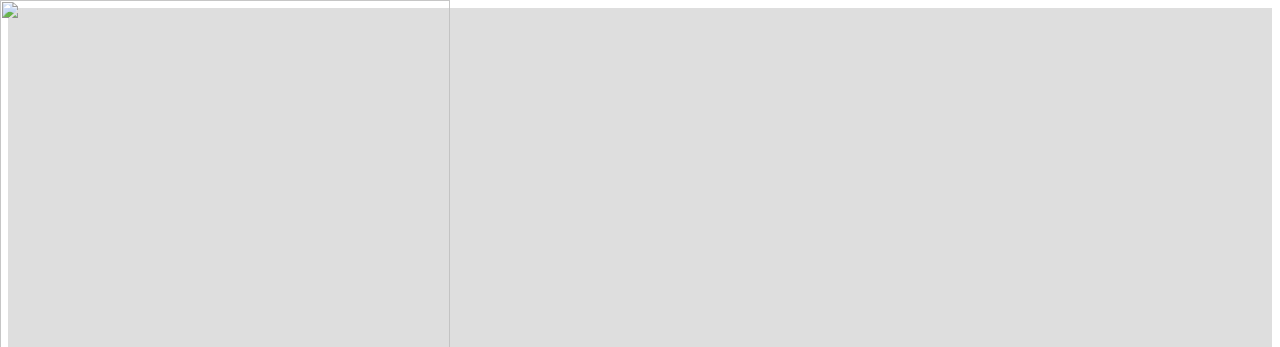
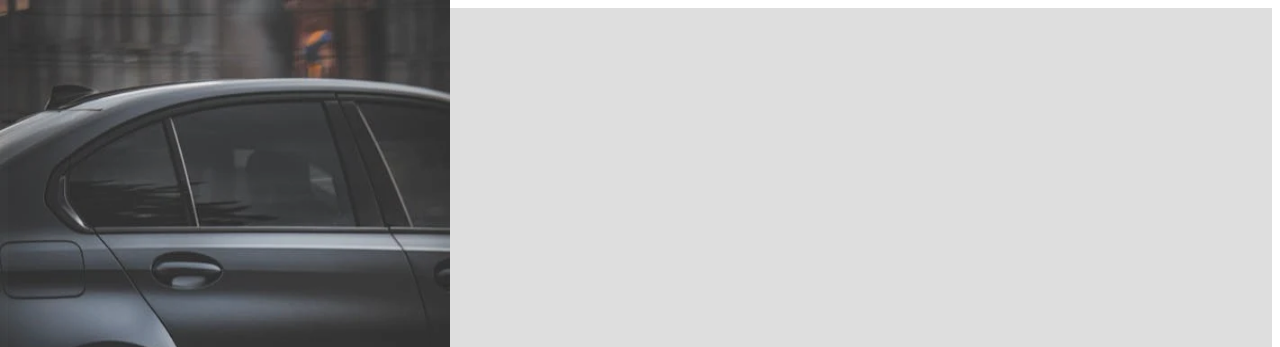
Before and after one commit to sanatan223/signup-form, a plain HTML site: page index.html in a window 1280 px wide. Shown: the top 347 px of the page. Drawn offline with Linux system fonts and the light colour scheme; a web font is replaced by a local one.

Commit message:
added a cover pic for the logo part

```diff
--- a/index.html
+++ b/index.html
@@ -9,7 +9,7 @@
 <body>
     <div class="page">
         <div class="left-part">
-            <img class="img" src="image.webp">
+            <img class="img" src="images/image.webp">
             <div class="logo-part">this is logo part</div>
         </div>
     </div>
--- a/styles.css
+++ b/styles.css
@@ -38,6 +38,16 @@
     font-family: Higher jump;
 }
 
+.img{
+    height: 100%;
+    width: 450px;
+    position: fixed;
+    top: 0px;
+    bottom: 0px;
+    left: 0px;
+    opacity: 0.9;
+}
+
 @font-face {
     font-family: 'Higher Jump';
     src: url('fonts/higher-jump.regular.ttf') format('truetype');
```
